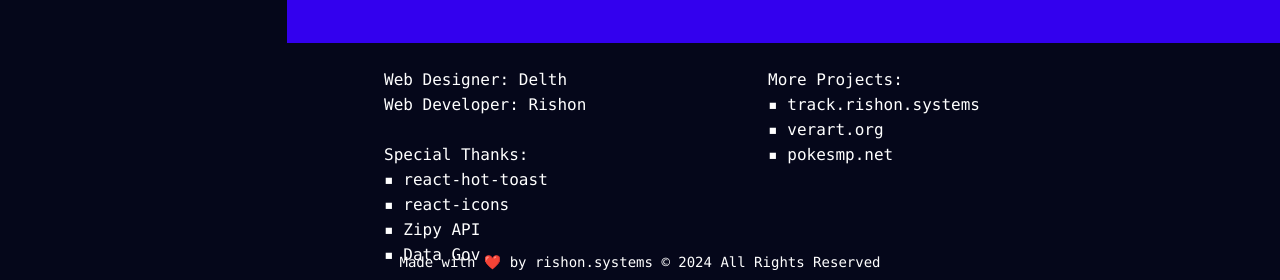
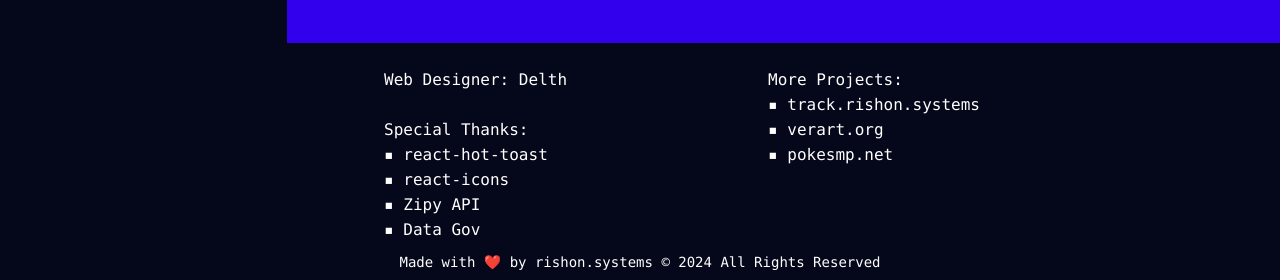
Before and after one commit to Rishon/Mikud-Website, a Next.js app: page / in a window 1280 px wide. Shown: the part 517-797 px from the top of the page. Built offline with nearby package versions, Linux system fonts and the light colour scheme; no server answers.

Commit message:
fix credits

```diff
--- a/src/components/footer.tsx
+++ b/src/components/footer.tsx
@@ -51,8 +51,6 @@ const Footer = () => {
         >
           <code>
             Web Designer: Delth
-            <br />
-            Web Developer: Rishon
             <br /> <br />
             Special Thanks:
             <br /> ▪ {""}
```
